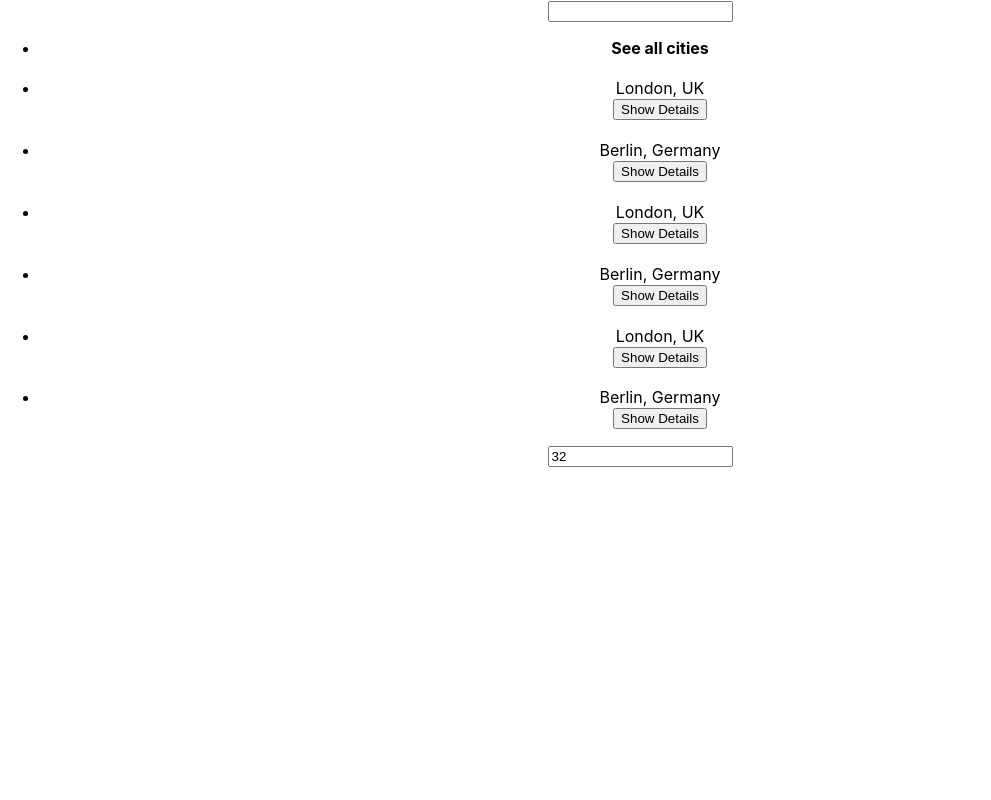
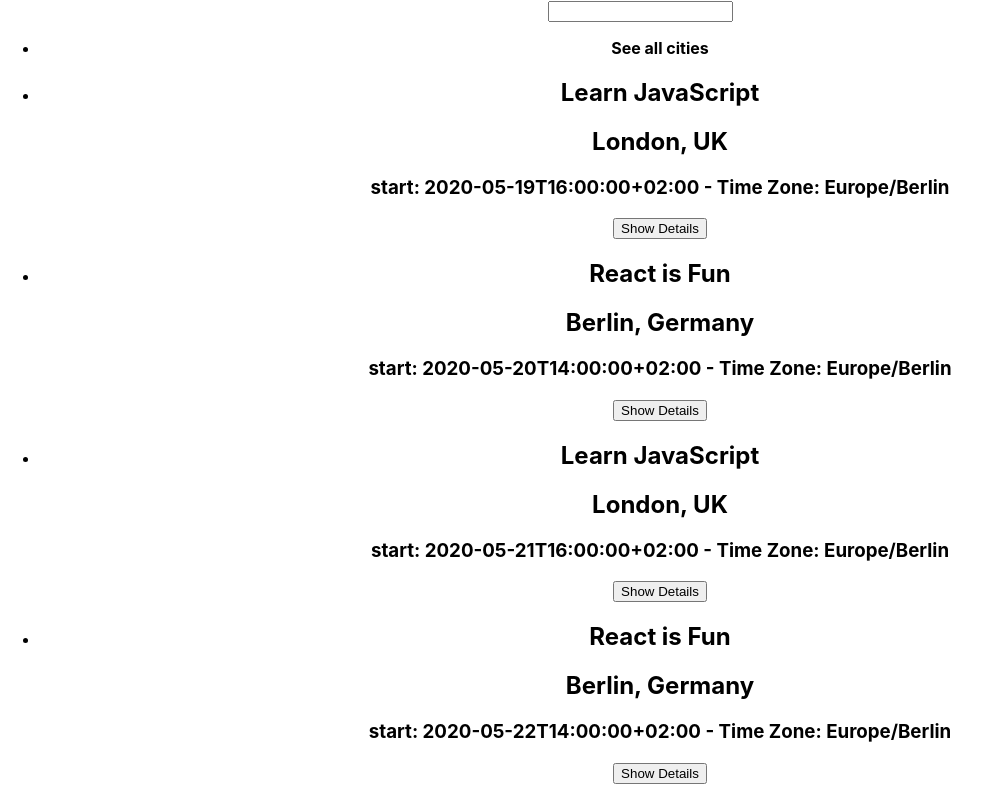
Before and after one commit to HalehGhavami/meet-app, a React (Create React App) app: page / in a window 1280 px wide. Shown: the top 800 px of the page, without its empty margins (0-991 px from the left). Built offline with nearby package versions, Linux system fonts and the light colour scheme; the HTML template or start-up script is replaced by a standard one.

Commit message:
edited event endpoints match to API documentation

```diff
--- a/src/Event.js
+++ b/src/Event.js
@@ -20,10 +20,12 @@
     let event = this.props.event;
     return (
       <div>
-        <h2 className="event-title">{event.title}</h2>
+        <h2 className="event-title">{event.summary}</h2>
         <div className="basic-info">
-          <span>{event.startdate}</span>
-          <span>{event.location}</span>
+          <h2 className="event-location">{event.location}</h2>
+          <h3 className="event-Date">
+            start: {event.start.dateTime} - Time Zone: {event.start.timeZone}
+          </h3>
           {this.state.expanded === true && (
             <p className="event-details">{event.description}</p>
           )}
```
